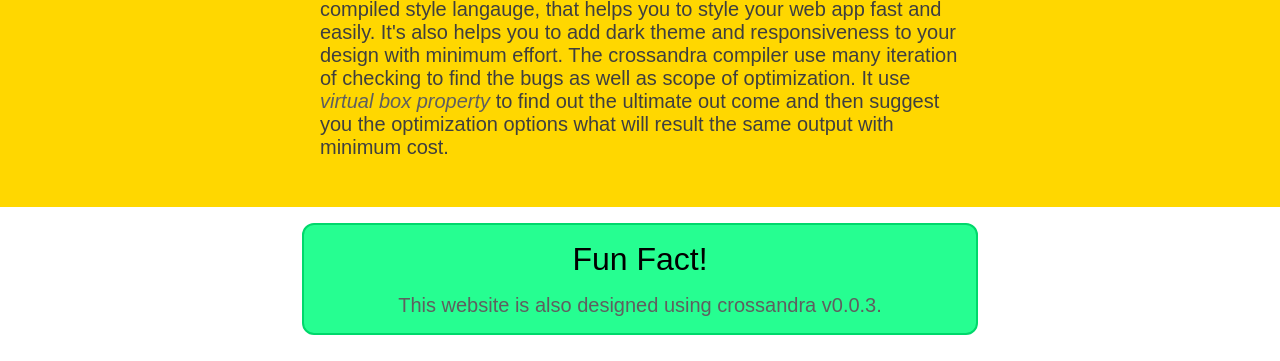
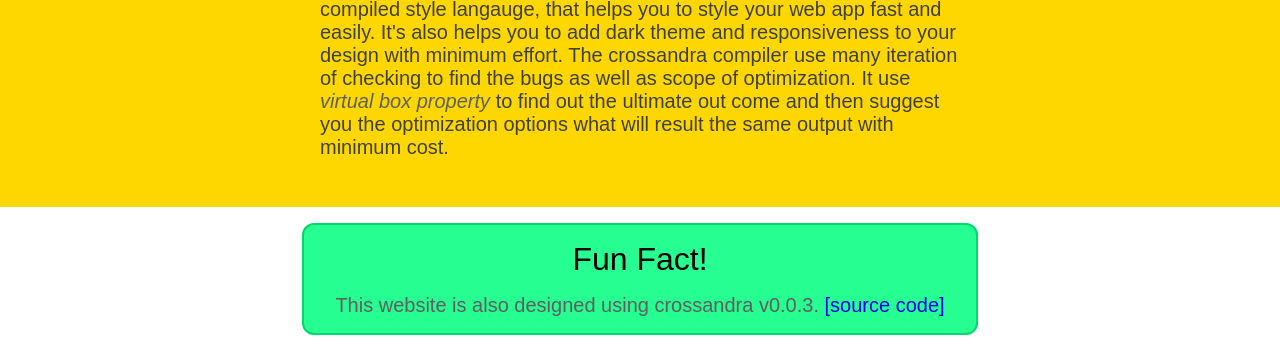
Before and after one commit to SubhoBasak/crossandra, a plain HTML site: page index.html in a window 1280 px wide. Shown: the part 591-952 px from the top of the page. Drawn offline with Linux system fonts and the light colour scheme.

Commit message:
added site source

```diff
--- a/index.html
+++ b/index.html
@@ -44,7 +44,10 @@
     <div id="funFact">
         <div id="funFactDiv">
             <p id="funFactHdr">Fun Fact!</p>
-            <p id="funFactTxt">This website is also designed using crossandra v0.0.3.</p>
+            <p id="funFactTxt">This website is also designed using crossandra v0.0.3. <a
+                    href="https://github.com/SubhoBasak/crossandra/blob/main/style.crss" target="_blank">[source
+                    code]</a>
+            </p>
         </div>
     </div>
     <section id="oview">
```
